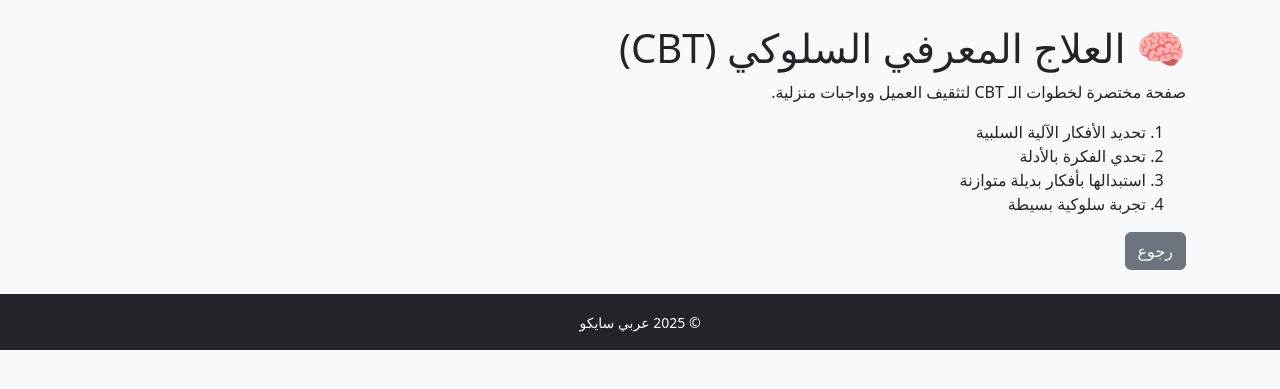
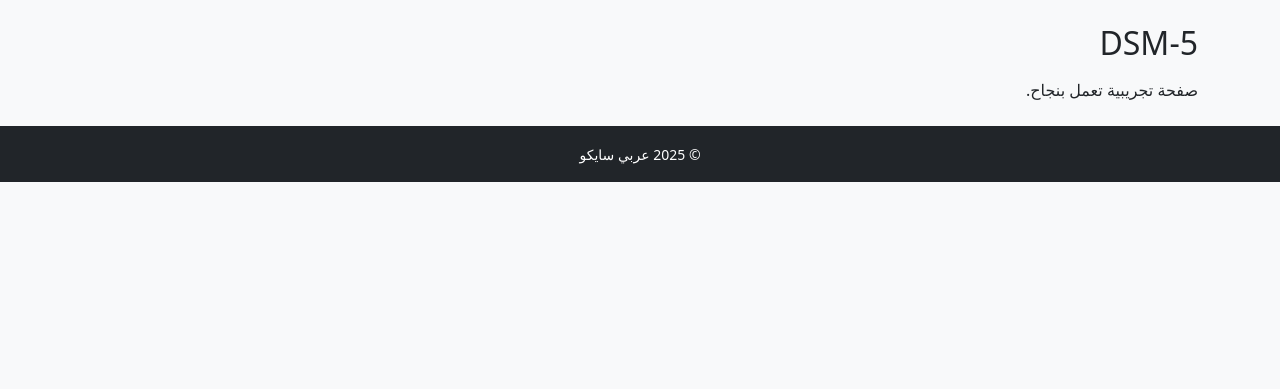
Before and after one commit to mhfh1414/arabi-psycho-site, a Flask app: page /dsm in a window 1280 px wide. Shown: the part 56-445 px from the top of the page. Run offline with Flask 3, Linux system fonts and the light colour scheme.

Commit message:
Update dsm.html

```diff
--- a/templates/dsm.html
+++ b/templates/dsm.html
@@ -1,16 +1,6 @@
 {% extends "base.html" %}
+{% block title %}DSM-5{% endblock %}
 {% block content %}
-<div class="container">
-  <h1>🧠 العلاج المعرفي السلوكي (CBT)</h1>
-  <p>صفحة مختصرة لخطوات الـ CBT لتثقيف العميل وواجبات منزلية.</p>
-
-  <ol>
-    <li>تحديد الأفكار الآلية السلبية</li>
-    <li>تحدي الفكرة بالأدلة</li>
-    <li>استبدالها بأفكار بديلة متوازنة</li>
-    <li>تجربة سلوكية بسيطة</li>
-  </ol>
-
-  <a class="btn btn-secondary" href="{{ url_for('index') }}">رجوع</a>
-</div>
+<h2 class="mb-3">DSM-5</h2>
+<p>صفحة تجريبية تعمل بنجاح.</p>
 {% endblock %}
```
